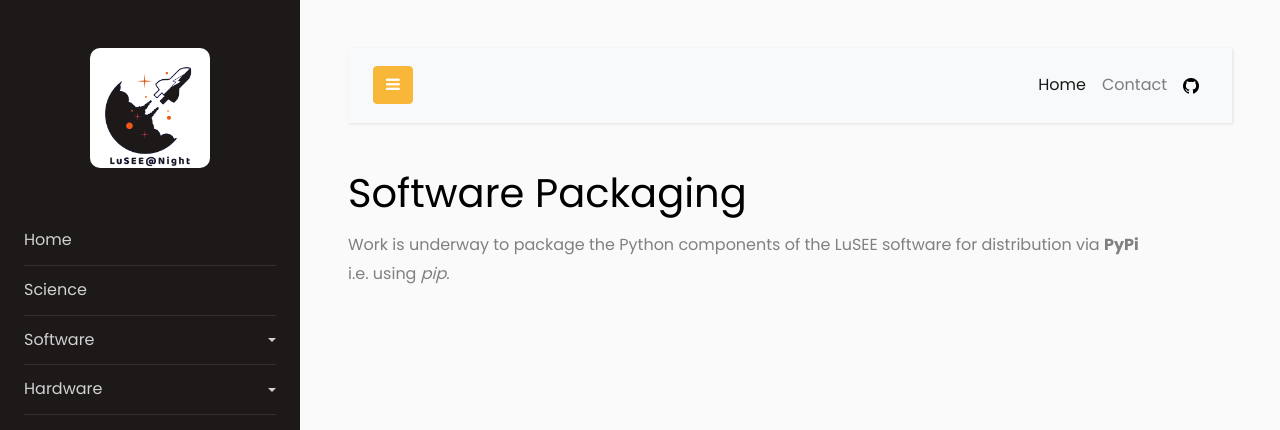
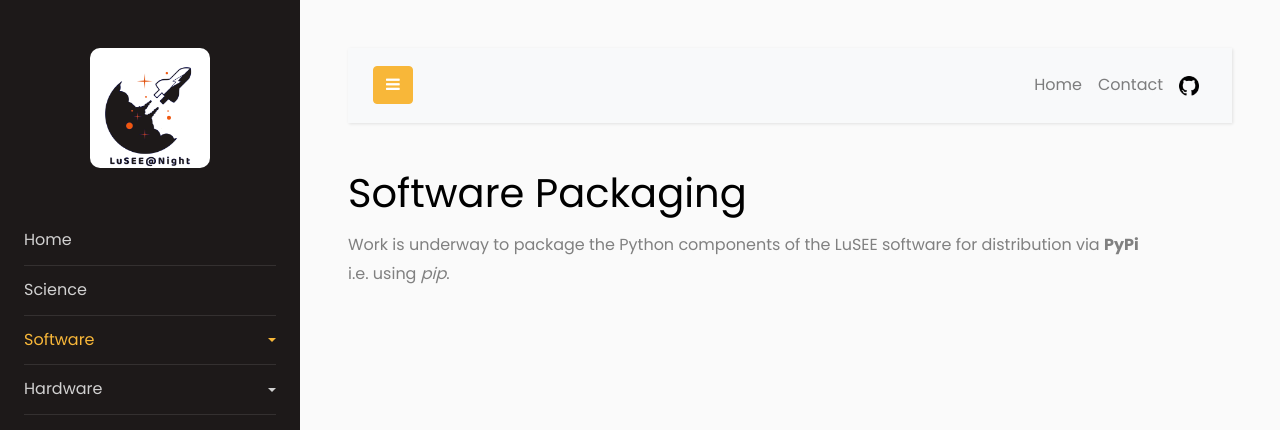
Before and after one commit to lusee-night/lusee-night.github.io, a Jekyll site: the page built from _content/software_packaging.md, in a window 1280 px wide. Shown: the top 430 px of the page. Built offline with Jekyll 4.4.1, drawn with Linux system fonts in a browser that asks for light colours.

Commit message:
Finalized the "active" option, renamed two files for consistency

```diff
--- a/_includes/sidebar.md
+++ b/_includes/sidebar.md
@@ -2,13 +2,13 @@
 				<div class="p-4 pt-5">
 		  		<a href="{{ '/' | relative_url }}" class="img logo  mb-5" style="background-image: url({{'images/logo/LuSEE-logo-3-1d1919.png' | relative_url}});border-radius: 10px;"></a>
 	        <ul class="list-unstyled components mb-5">
-            <li {% if page.name=='index.md' -%}class="active"{%- endif -%}>
+            <li {% if page.name contains 'index' -%}class="active"{%- endif -%}>
               <a href="{{ '/' | relative_url }}">Home</a>
             </li>
             <li {% if page.name=='science' -%}class="active"{%- endif -%}>
               <a href="{{ '/content/science.html' | relative_url }}">Science</a>
             </li>
-            <li><!--  class="active" -->
+            <li {% if page.name contains 'software' -%}class="active"{%- endif -%}><!--  class="active" -->
 
 	            <a href="#homeSubmenu" data-toggle="collapse" aria-expanded="false" class="dropdown-toggle">Software</a>
 	            <ul class="collapse list-unstyled" id="homeSubmenu">
@@ -16,15 +16,15 @@
                     <a href="{{ '/content/software_overview.html' | relative_url }}">Overview</a>
                 </li>
                 <li>
-                    <a href="{{ '/content/packaging.html' | relative_url }}">Packaging</a>
+                    <a href="{{ '/content/software_packaging.html' | relative_url }}">Packaging</a>
                 </li>
                 <li>
-                    <a href="{{ '/content/docker.html' | relative_url }}">Docker</a>
+                    <a href="{{ '/content/software_docker.html' | relative_url }}">Docker</a>
                 </li>
 	            </ul>
 	          </li>
 
-	          <li>
+	          <li {% if page.name contains 'hardware' -%}class="active"{%- endif -%}>
               <a href="#pageSubmenu" data-toggle="collapse" aria-expanded="false" class="dropdown-toggle">Hardware</a>
               <ul class="collapse list-unstyled" id="pageSubmenu">
                 <li>
@@ -81,14 +81,14 @@
 
             <div class="collapse navbar-collapse" id="navbarSupportedContent">
               <ul class="nav navbar-nav ml-auto">
-                <li class="nav-item active">
+                <li  {% if page.name contains 'index' -%}class="active"{%- endif -%}">
                     <a class="nav-link" href="{{ '/' | relative_url }}">Home</a>
                 </li>
-                <li class="nav-item">
+                <li {% if page.name contains 'contact' -%}class="active"{%- endif -%}>
                     <a class="nav-link" href="{{ '/content/contact.html' | relative_url }}">Contact</a>
                 </li>
                 <li class="nav-item">
-                  <a class="nav-link" href="https://github.com/lusee-night" target="_blank"><img src="{{ 'images/logo/github_64.png' | relative_url }}" height="16" ></a>
+                  <a class="nav-link" href="https://github.com/lusee-night" target="_blank"><img src="{{ 'images/logo/github_64.png' | relative_url }}" height="20" ></a>
               </li>
               </ul>
             </div>
```
Also changed, not shown: _content/software_docker.md (renamed from _content/docker.md, +1 -1 lines), _content/software_packaging.md (renamed from _content/packaging.md, +1 -1 lines).
